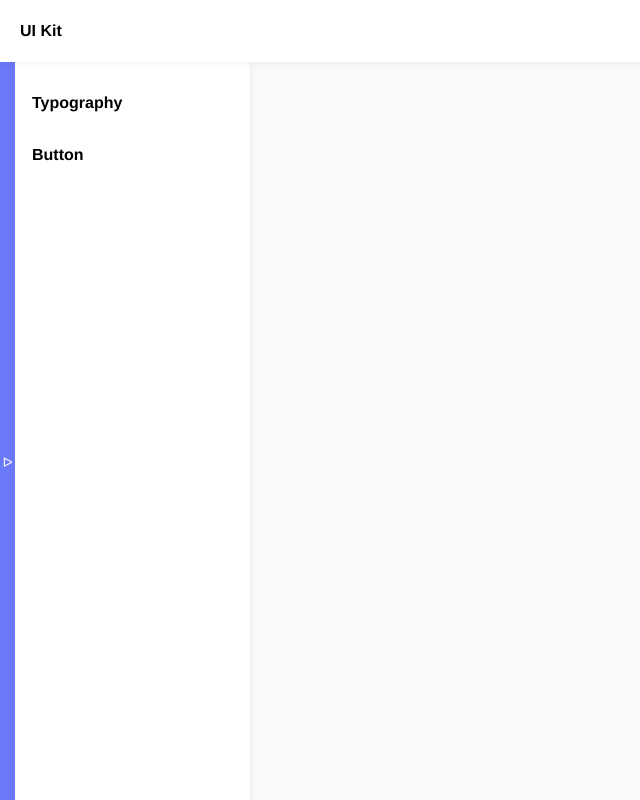
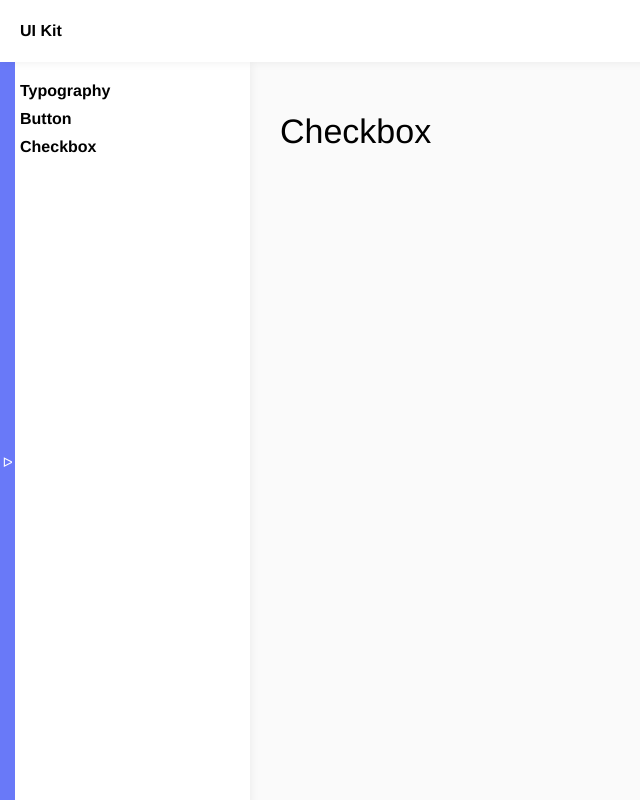
Before and after one commit to Julyme3/ui-components, a Vue app: page /checkbox in a window 1280 px wide. Shown: the whole page, without its empty margins (0-640 px from the left). Built offline with nearby package versions, Linux system fonts and the light colour scheme.

Commit message:
add Checkbox view

```diff
--- a/src/components/layout/sidebar/Sidebar.vue
+++ b/src/components/layout/sidebar/Sidebar.vue
@@ -18,7 +18,8 @@ const links = [
   {
     name: 'Button',
     href: '/button'
-  }
+  },
+  { name: 'Checkbox', href: '/checkbox' }
 ]
 </script>
 
@@ -40,13 +41,11 @@ const links = [
   &-link {
     display: block;
     border-radius: 12px;
-    padding: 10px;
-    border: 2px solid #fff;
-    transition: 0.2s;
+    transition: 0.2s color;
     font-weight: bold;
     margin-bottom: 10px;
     &:hover {
-      border-color: var(--primary);
+      color: var(--primary);
     }
   }
 }
--- a/src/router/index.ts
+++ b/src/router/index.ts
@@ -2,6 +2,7 @@ import { createRouter, createWebHistory } from 'vue-router'
 import HomeView from '@/views/HomeView.vue'
 import ButtonView from '@/views/ButtonView.vue'
 import TypographyView from '@/views/TypographyView.vue'
+import CheckboxView from '@/views/CheckboxView.vue'
 
 const router = createRouter({
   history: createWebHistory(import.meta.env.BASE_URL),
@@ -20,6 +21,11 @@ const router = createRouter({
       path: '/typography',
       name: 'Typography',
       component: TypographyView
+    },
+    {
+      path: '/checkbox',
+      name: 'Checkbox',
+      component: CheckboxView
     }
   ]
 })
--- a/src/styles/main.less
+++ b/src/styles/main.less
@@ -34,3 +34,12 @@ button {
   border: none;
   cursor: pointer;
 }
+
+.line {
+  display: flex;
+  flex-wrap: wrap;
+  margin-bottom: 20px;
+  &-block {
+    display: block;
+  }
+}
--- a/src/views/ButtonView.vue
+++ b/src/views/ButtonView.vue
@@ -59,10 +59,4 @@ const eventForButton = () => {
   alert('Button was clicked')
 }
 </script>
-<style lang="less" scoped>
-.line {
-  display: flex;
-  flex-wrap: wrap;
-  margin-bottom: 20px;
-}
-</style>
+<style lang="less" scoped></style>
--- /dev/null
+++ b/src/views/CheckboxView.vue
@@ -0,0 +1,5 @@
+<template><h1 class="heading-1">Checkbox</h1></template>
+
+<script></script>
+
+<style scoped></style>
```
